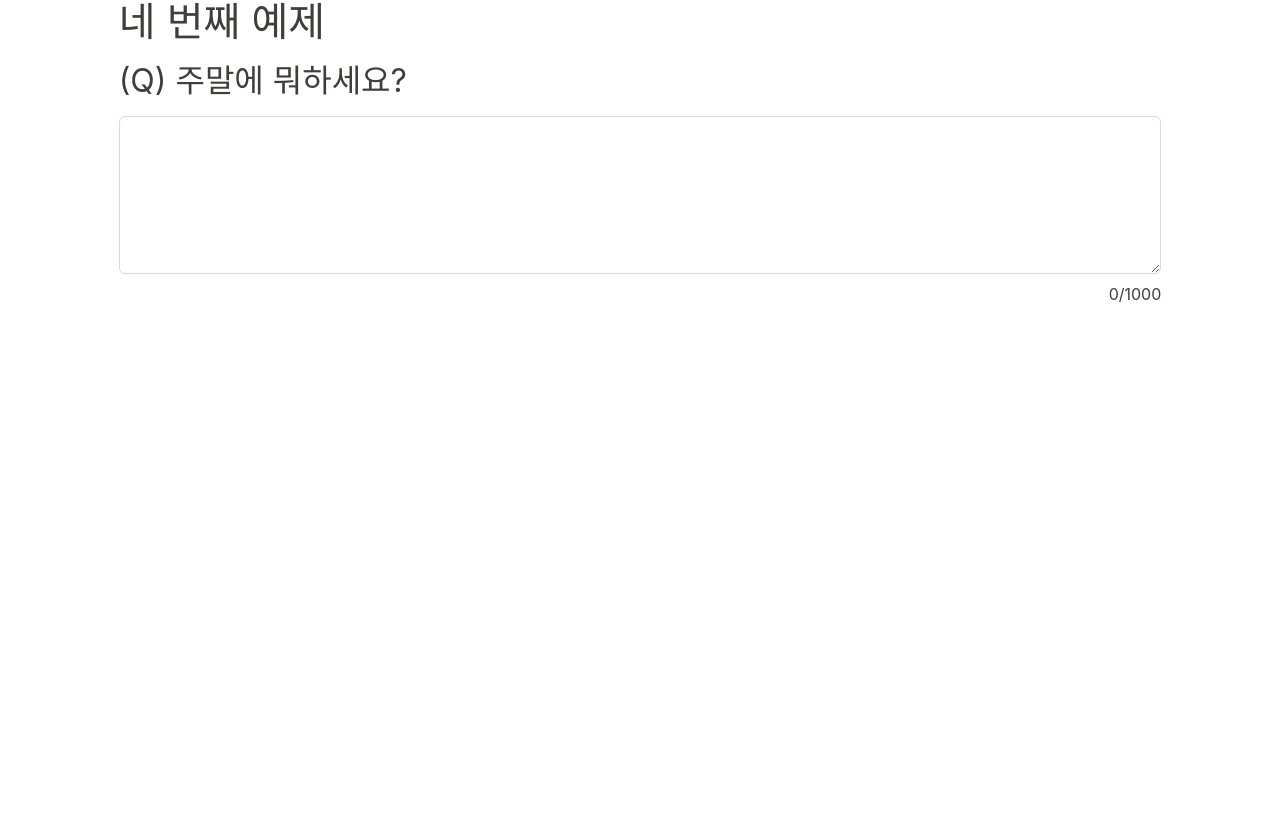
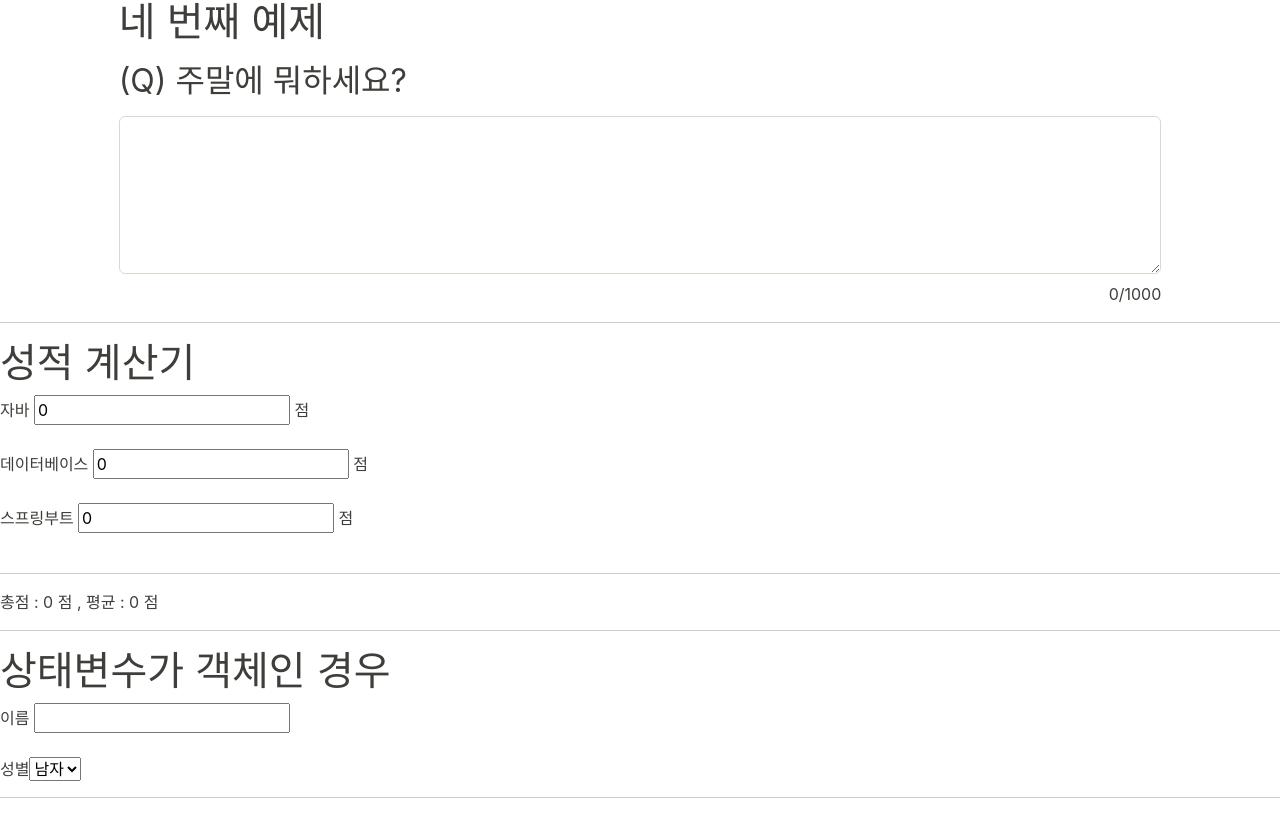
Before and after one commit to juyeonjo21/jy21-react, a React (Create React App) app in the folder demo03/: page / in a window 1280 px wide. Shown: the part 986-1800 px from the top of the page. Before the commit the page ends 1292 px from the top, so only its background shows below. Built offline with nearby package versions, Linux system fonts and the light colour scheme.

Commit message:
성적 계산기 문제

```diff
--- a/demo03/src/App.js
+++ b/demo03/src/App.js
@@ -3,6 +3,8 @@ import Exam01 from './components/Exam01';
 import Exam02 from './components/Exam02';
 import Exam03 from './components/Exam03';
 import Exam04 from './components/Exam04';
+import Exam05 from './components/Exam05';
+import Exam06 from './components/Exam06';
 
 function App() {
   return (
@@ -17,6 +19,10 @@ function App() {
     <Exam03/>
     <hr/>
     <Exam04/>
+    <hr/>
+    <Exam05/>
+    <hr/>
+    <Exam06/>
     </>
   );
 }
--- /dev/null
+++ b/demo03/src/components/Exam05.js
@@ -0,0 +1,33 @@
+import { useEffect, useState } from "react";
+
+const Exam05= () => {
+    //state를 3개로 보면 - (java, dbms, boot)
+    //state를 5개로 보면 - (java, dbms, boot) -> (total, avg)
+    const [java,setJava] = useState(0);
+    const [dbms,setDbms] = useState(0);
+    const [boot,setBoot] = useState(0);
+    const [total,setTotal] = useState(0);
+    const [avg,setAvg] = useState(0);
+
+    useEffect(()=>{
+        setTotal(java+dbms+boot);
+    },[java, dbms, boot]);
+
+    useEffect(()=>{
+        setAvg(total/3);
+    },[total]);
+
+
+    return (
+        <>
+        <h1>성적 계산기</h1>
+        자바 <input type="number" value={java} onChange={e=>setJava(parseInt(e.target.value))}/> 점 <br/><br/>
+        데이터베이스 <input type="number" value={dbms} onChange={e=>setDbms(parseInt(e.target.value))}/> 점 <br/><br/>
+        스프링부트 <input type="number" value={boot} onChange={e=>setBoot(parseInt(e.target.value))}/> 점 <br/><br/>
+        <hr/>
+        총점 : {total} 점 , 평균 : {avg} 점
+        </>
+    );
+};
+
+export default Exam05;
--- /dev/null
+++ b/demo03/src/components/Exam06.js
@@ -0,0 +1,22 @@
+import { useState } from "react";
+
+const Exam06 = () => {
+    const [name, setName] = useState("");
+    const [gender, setGender] = useState("남자");
+
+    return (
+        <>
+            <h1>상태변수가 객체인 경우</h1>
+
+            이름 <input type="text" value={name} onChange={e => setName(e.target.value)} /><br /><br />
+            성별
+            <select value={gender} onSelect={e => setGender(e.target.value)}>
+                <option>남자</option>
+                <option>여자</option>
+            </select>
+            <hr />
+        </>
+    );
+};
+
+export default Exam06;
```
